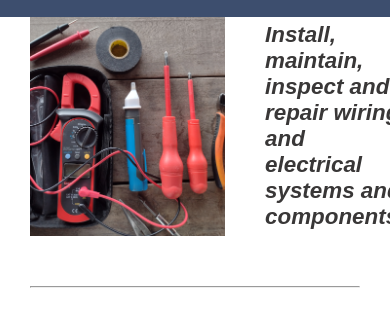
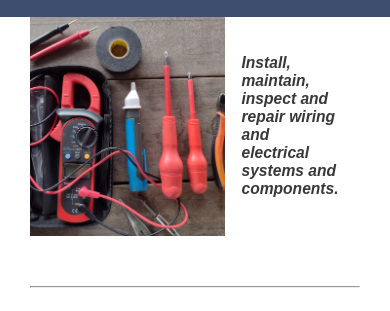
Before and after one commit to BelExplorer/electrician, a plain HTML site: page index.html in a window 390 px wide. Shown: the part 93-404 px from the top of the page. Drawn offline with nearby package versions, Linux system fonts and the light colour scheme.

Commit message:
Add files via upload

```diff
--- a/css/style.css
+++ b/css/style.css
@@ -96,7 +96,7 @@ hr {
 .description-div {
   display: flex;
   align-items: center;
-  gap: 40px;
+  gap: 5%;
   margin-bottom: 50px;
 }
 .tools-img {
@@ -240,5 +240,9 @@ footer {
 
   }
 
+  .description-text {
+    font-size: 4vw;
+  }
+
 
 }
```
